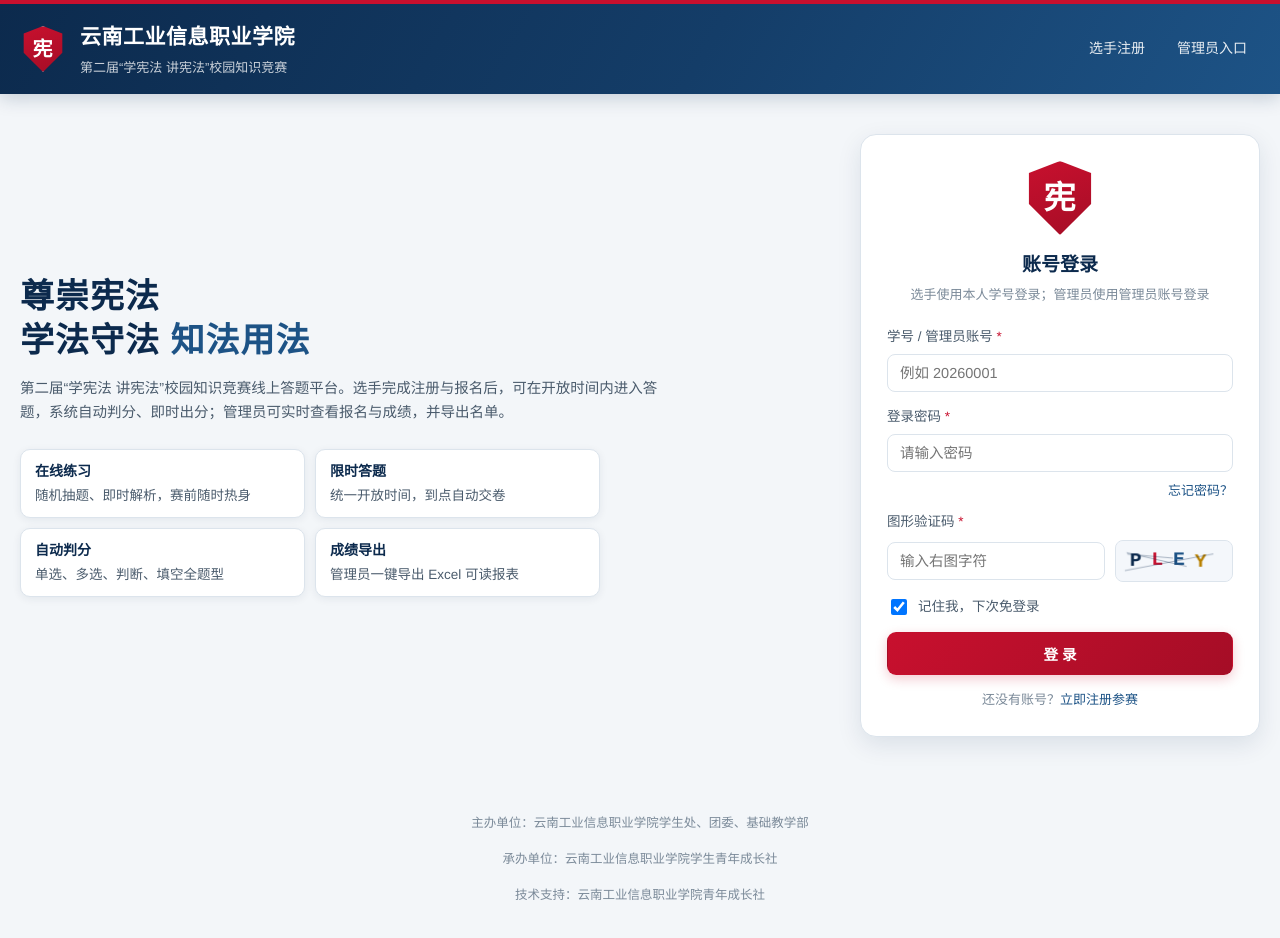
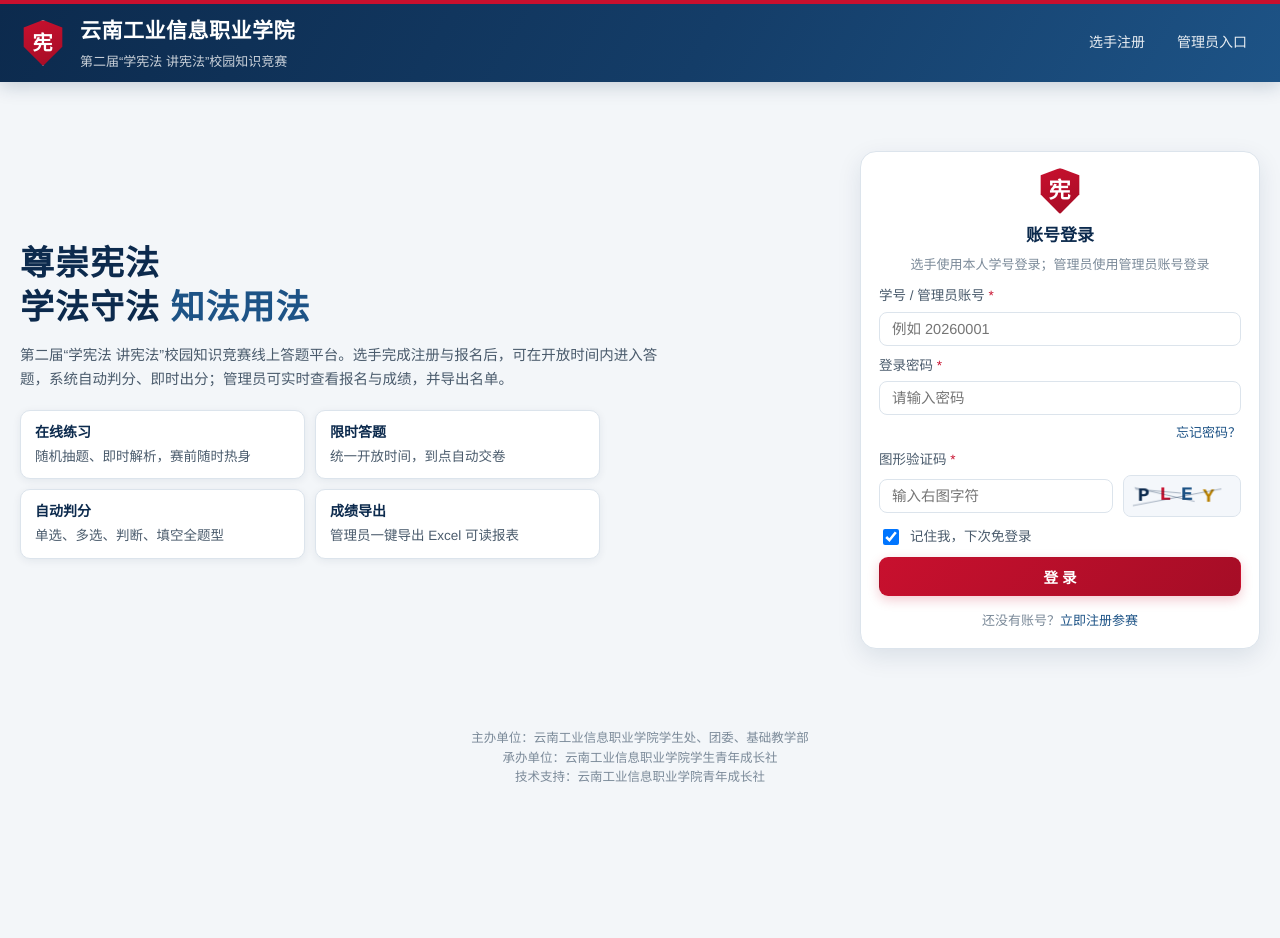
Before and after one commit to WUXUEFENG-1/constitution-quiz, a plain HTML site: page index.html in a window 1280 px wide. After the commit the page ends 800 px from the top, so only its background shows below. Drawn offline with nearby package versions, Linux system fonts and the light colour scheme; no server answers.

Commit message:
压缩登录页竖向间距，保证100%缩放下主办/承办/技术支持页脚完整可见

```diff
--- a/index.html
+++ b/index.html
@@ -7,9 +7,21 @@
 <link rel="stylesheet" href="assets/css/style.css">
 <style>
   .auth-page .wrap { width: min(1360px, calc(100% - 40px)); }
-  .auth-hero { width: min(1360px, calc(100% - 40px)); grid-template-columns: 1.12fr 400px; gap: 56px; }
+  .auth-page .site-header { padding: 10px 0; }
+  .auth-hero { width: min(1360px, calc(100% - 40px)); grid-template-columns: 1.12fr 400px; gap: 56px; padding: 16px 0; }
   .auth-copy p { max-width: 640px; }
-  .auth-features { max-width: 580px; }
+  .auth-features { max-width: 580px; margin-top: 18px; }
+  .auth-copy h2 { margin-bottom: 10px; }
+  .auth-card { padding: 16px 18px; }
+  .auth-card .brand-mark { width: 46px !important; height: 46px !important; margin: 0 auto 8px !important; font-size: 22px !important; }
+  .auth-card h3 { font-size: 17px; }
+  .auth-card .sub { margin-bottom: 10px; }
+  .auth-card .field { margin-bottom: 9px; }
+  .auth-card .field label { margin-bottom: 4px; }
+  .auth-card .field input { padding: 8px 12px; }
+  .auth-card .forgot-row { margin: -2px 0 8px; }
+  .auth-card .btn { padding: 8px 20px; }
+  .auth-footer p { margin: 1px 0; line-height: 1.5; }
 </style>
 </head>
 <body class="auth-page">
@@ -74,7 +86,7 @@
   </div>
 </div>
 
-<footer style="text-align:center;font-size:12.5px;color:var(--ink-3);padding:22px 0 26px;line-height:1.9">
+<footer class="auth-footer" style="text-align:center;font-size:12.5px;color:var(--ink-3);padding:10px 0 12px;line-height:1.5">
   <p>主办单位：云南工业信息职业学院学生处、团委、基础教学部</p>
   <p>承办单位：云南工业信息职业学院学生青年成长社</p>
   <p>技术支持：云南工业信息职业学院青年成长社</p>
```
